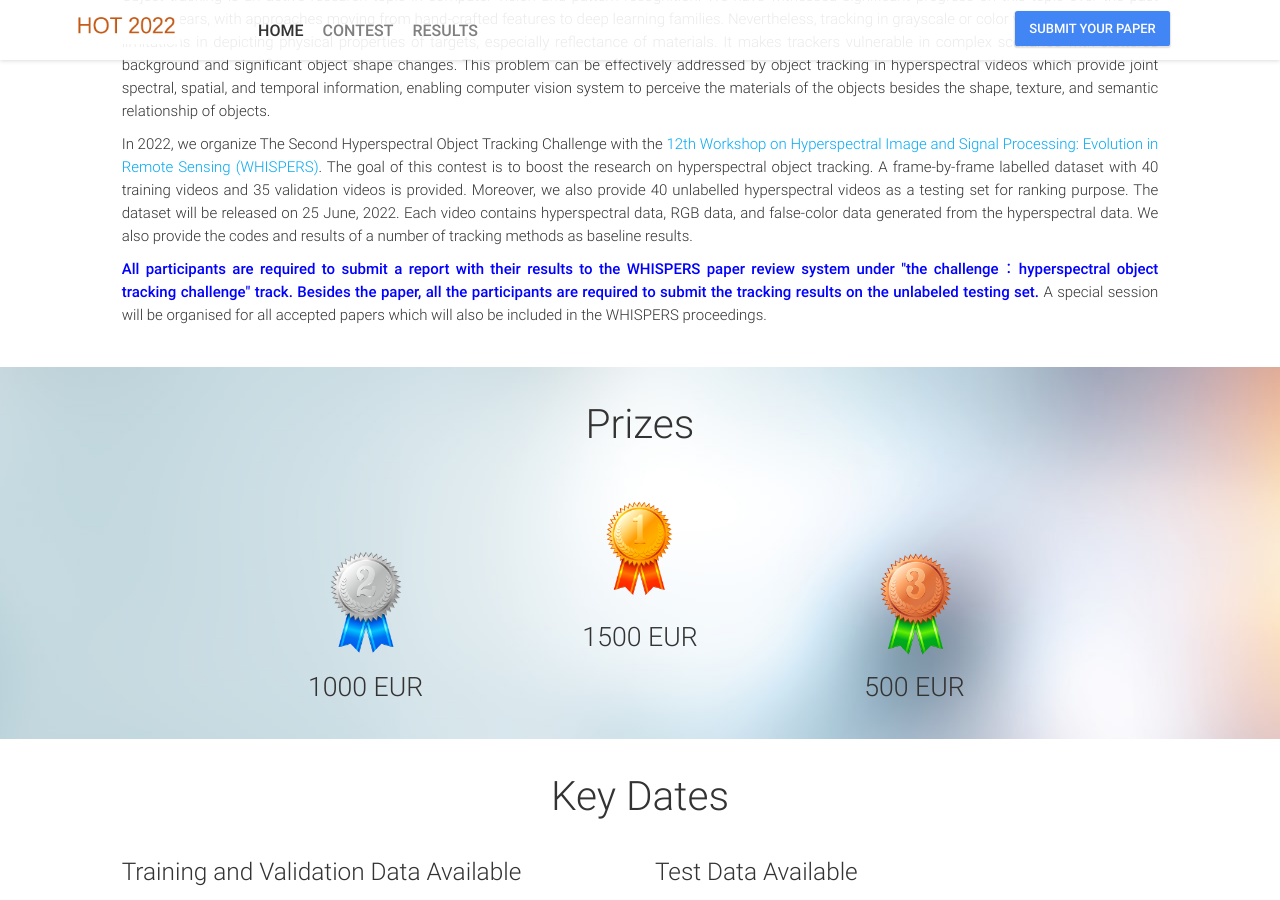
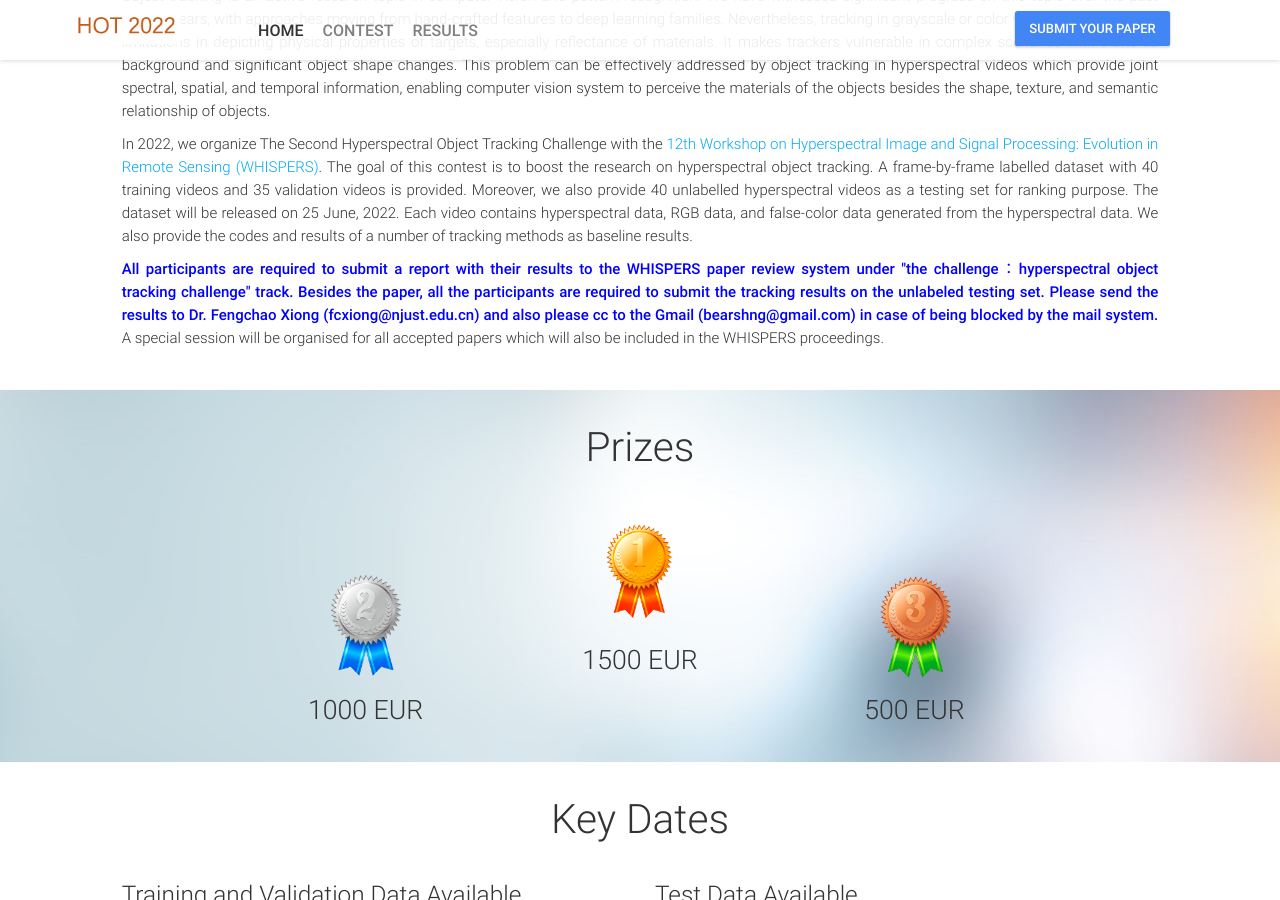
Before and after one commit to csprojectcode/csprojectcode.github.io, a Jekyll site: the page built from index.html, in a window 1280 px wide and 900 px high, scrolled down 501 px. Built offline with Jekyll 4.4.1, drawn with Linux system fonts in a browser that asks for light colours; comment, search, counter and statistics services are not loaded.

Commit message:
update the submission

```diff
--- a/_includes/about.html
+++ b/_includes/about.html
@@ -9,7 +9,7 @@
 
 
 
-        <p style="text-align:justify;"><span style="color:blue;font-weight: 500;">All participants are required to submit a report with their results to the WHISPERS paper review system under "the challenge：hyperspectral object tracking challenge" track. Besides the paper, all the participants are required to submit the tracking results on the unlabeled testing set.</span> A special session will be organised for all accepted papers which will also be included in the WHISPERS proceedings. </p>
+        <p style="text-align:justify;"><span style="color:blue;font-weight: 500;">All participants are required to submit a report with their results to the WHISPERS paper review system under "the challenge：hyperspectral object tracking challenge" track. Besides the paper, all the participants are required to submit the tracking results on the unlabeled testing set. Please send the results to Dr. Fengchao Xiong (fcxiong@njust.edu.cn) and also please cc to the  Gmail (bearshng@gmail.com) in case of being blocked by the mail system. </span> A special session will be organised for all accepted papers which will also be included in the WHISPERS proceedings. </p>
 
            <!--  <div class="row about-details">
                 {% assign animationDelay = 0 %}
```
Also changed, not shown: 1 other file.
